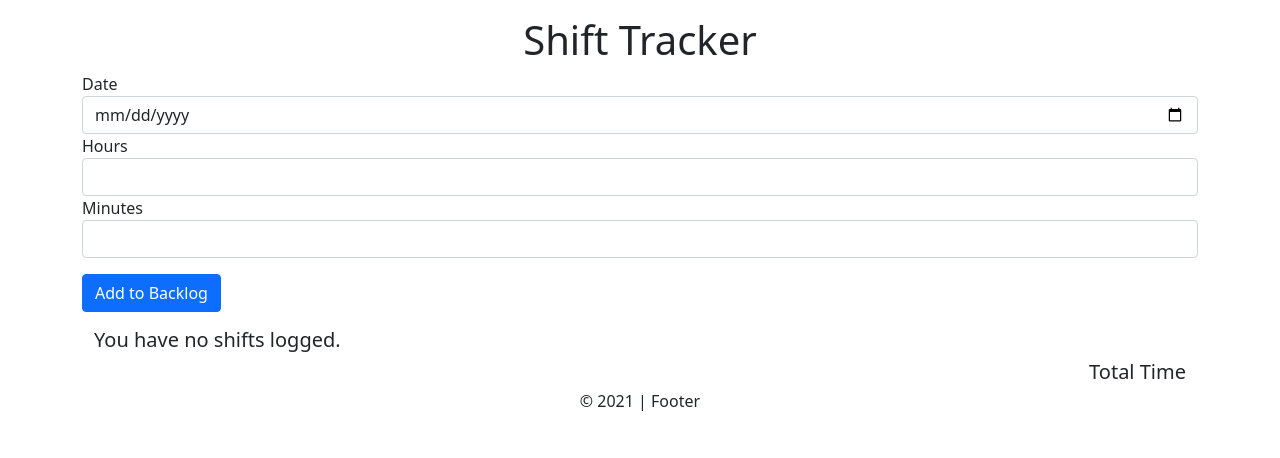
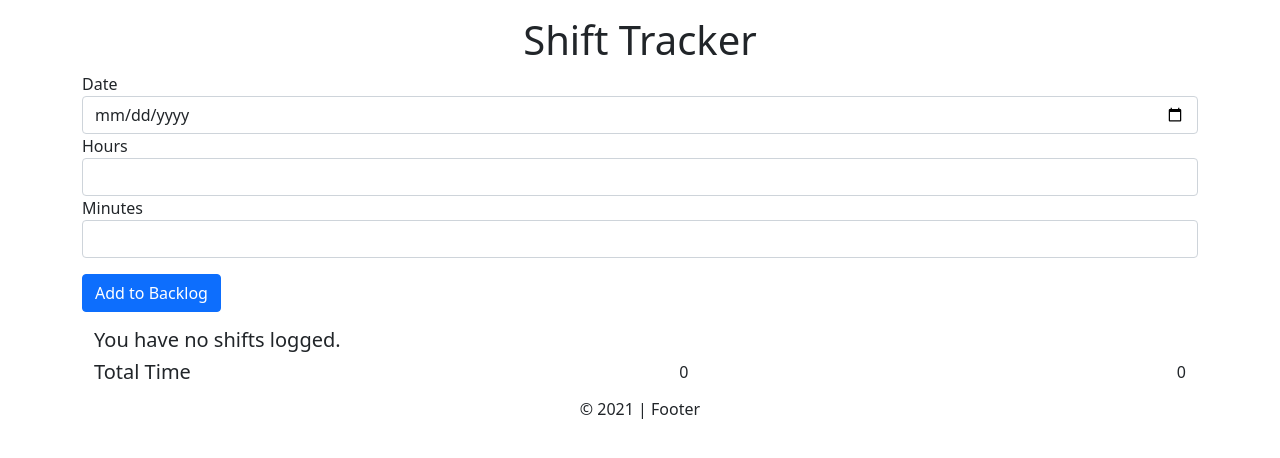
Before and after one commit to tsimian/shift_tracker, a React (Create React App) app: page / in a window 1280 px wide. Shown: the top 458 px of the page. Built offline with nearby package versions, Linux system fonts and the light colour scheme.

Commit message:
made TotalTime dynamically load total hours and minutes

```diff
--- a/src/components/TotalTime.js
+++ b/src/components/TotalTime.js
@@ -1,8 +1,17 @@
 const TotalTime = ({ shifts }) => {
+    // Get all hours and minutes
+    const allHours = shifts.map(shift => parseInt(shift.hours))
+    const allMins = shifts.map(shift => parseInt(shift.minutes))
+
+    // Get sum of all hours and minutes
+    const totalHours = allHours.reduce((a, b) => a + b, 0)
+    const totalMins = allMins.reduce((a, b) => a + b, 0)
 
     return (
-        <div className="container d-flex justify-content-end">
+        <div className="container total-wrapper">
             <h5>Total Time</h5>
+            <p>{totalHours}</p>
+            <p>{totalMins}</p>
         </div>
     )
 }
--- a/src/index.css
+++ b/src/index.css
@@ -17,3 +17,8 @@ body {
   justify-content: center;
   align-self: center;
 }
+
+.total-wrapper {
+  display: flex;
+  justify-content: space-between;
+}
```
